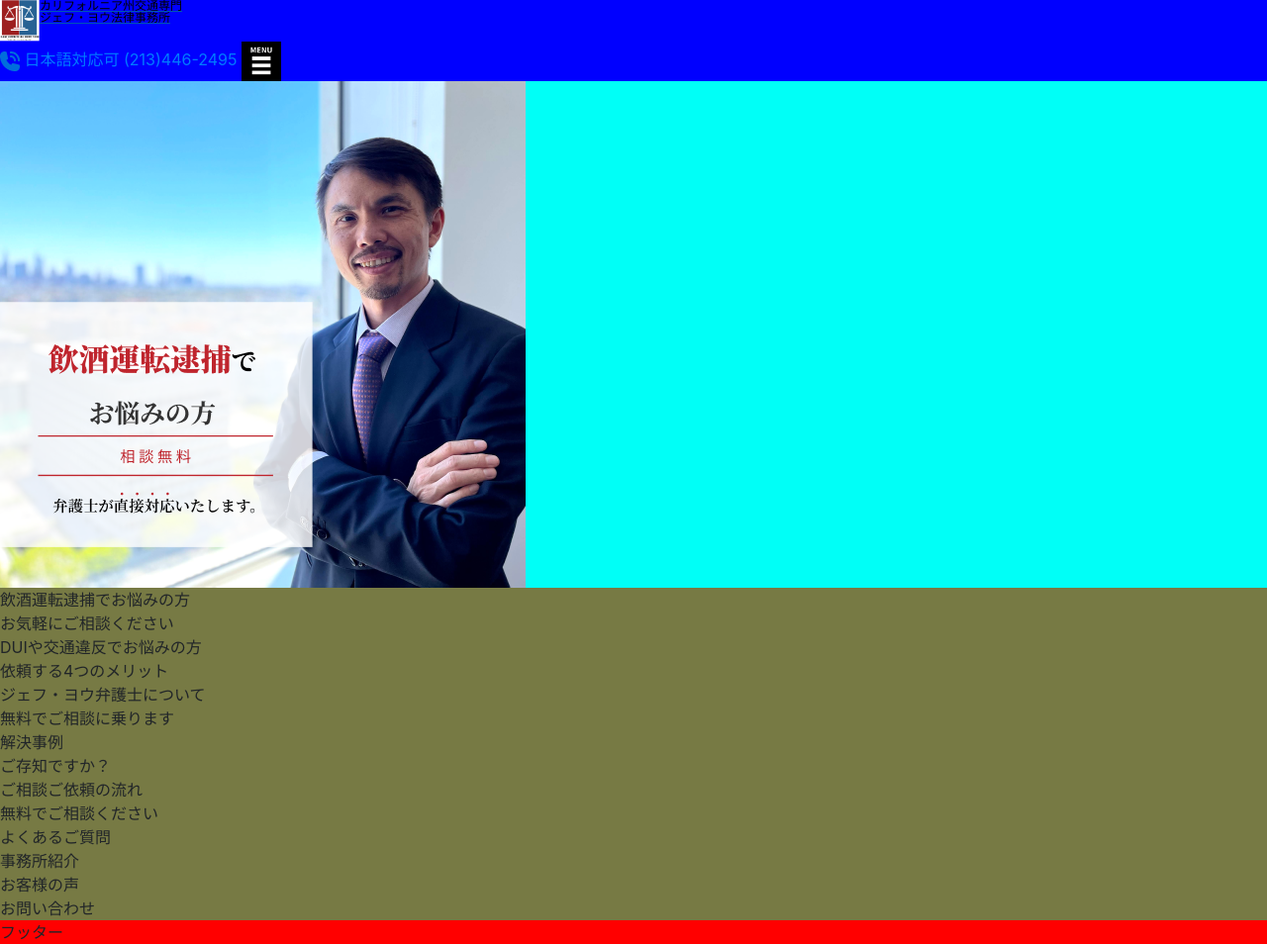
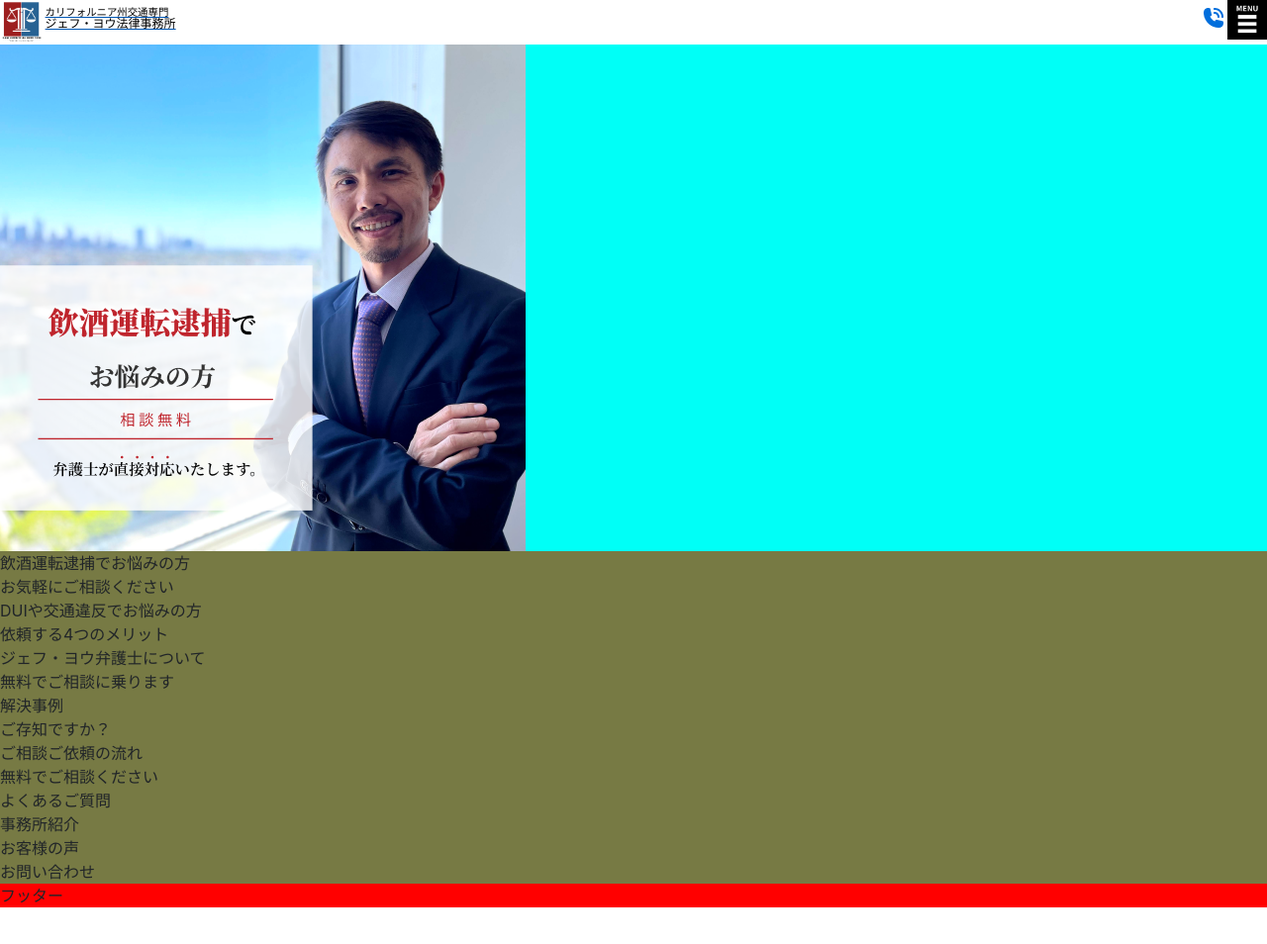
Before and after one commit to satoomiso/siteA, a plain HTML site: page index.html in a window 1280 px wide. Shown: the whole page at 99% size. After the commit the page ends 917 px from the top, so only its background shows below. Drawn offline with nearby package versions, Linux system fonts and the light colour scheme.

Commit message:
header更新

```diff
--- a/css/main.css
+++ b/css/main.css
@@ -1,19 +1,33 @@
 header {
-  background: #00f;
 }
+
+.logo {
+  padding: 0.1rem;
+}
+
 .logo img {
   width: 40px;
 }
-span.logo-title {
+
+.logo-title {
   color: black;
   font-size: 0.75rem;
   line-height: 1;
+  padding: 0.25rem;
 }
 
 /* a.logo {
   line-height: 0.5;
   display: block;
 } */
+
+span.logo-title-text1 {
+  font-size: 0.65rem;
+}
+
+.call {
+  padding: 0.25rem;
+}
 
 .menu img {
   width: 40px;
--- a/index.html
+++ b/index.html
@@ -9,17 +9,15 @@
     <link rel="stylesheet" href="css/main.css">
 </head>
 <body>
-    <header>
+    <header class="d-flex">
         <a class="logo d-flex" href="">
             <div class="logo-img">
                 <img src="img/logo.png" alt="カリフォルニア州交通専門法律事務所">
             </div>
-            <span class="logo-title">カリフォルニア州交通専門<br>ジェフ・ヨウ法律事務所</span>
+            <span class="logo-title"><span class="logo-title-text1">カリフォルニア州交通専門</span><br><span class="logo-title-text2">ジェフ・ヨウ法律事務所</span>
         </a>
-        <a class="call" href="">
+        <a class="call ml-auto" href="">
             <img src="img/btn_call.png" alt="電話">
-            <span class="call-language">日本語対応可</span>
-            <span class="call-number">(213)446-2495</span>
         </a>
 
         <a class="menu" href=""><img src="img/btn_menu.png" alt="メニュー"></a>
```
